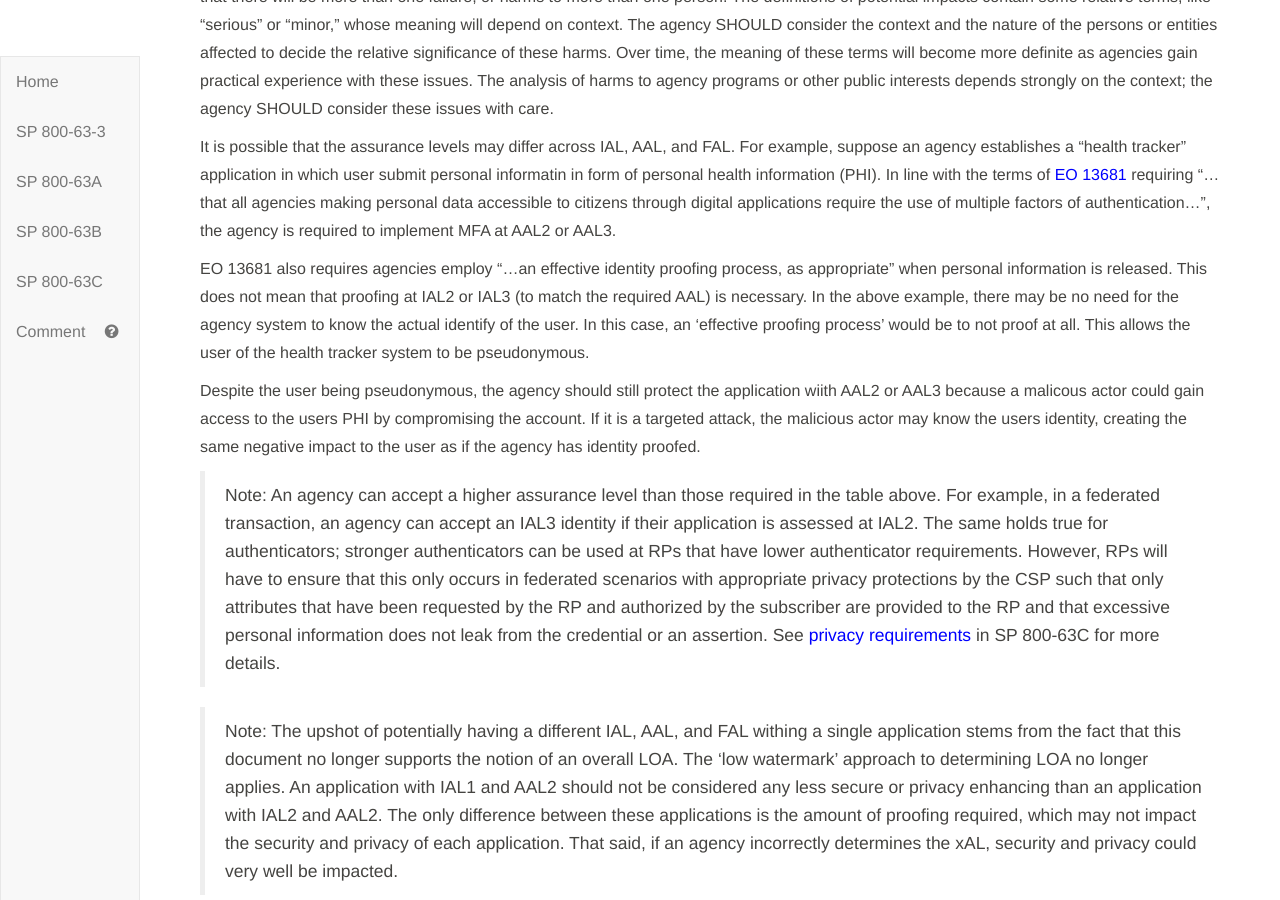
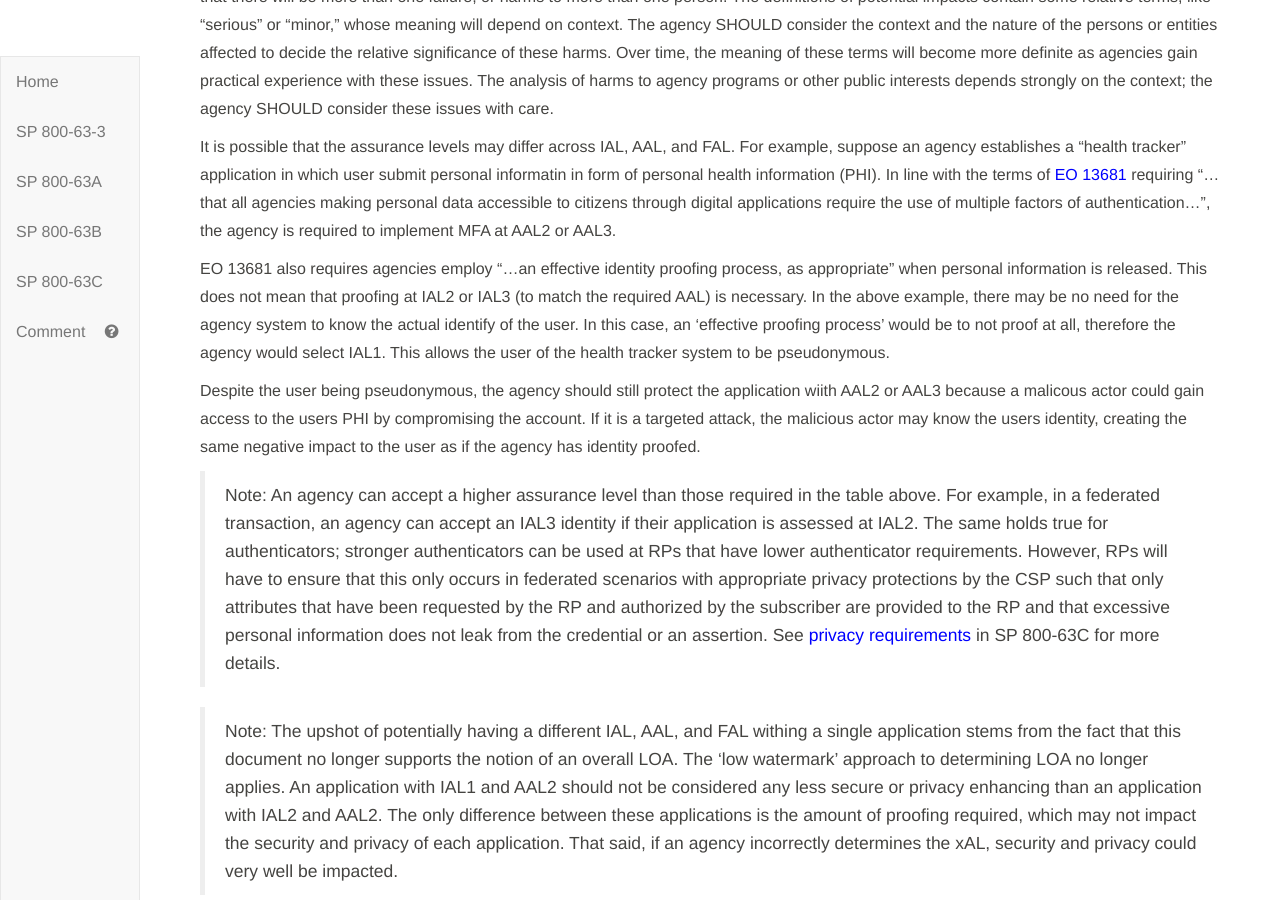
Before and after one commit to usnistgov/800-63-3, a Jekyll site: the page built from sp800-63-3/sec6_xAL.md, in a window 1280 px wide and 900 px high, scrolled down 702 px. Built offline with Jekyll 4.4.1, drawn with Linux system fonts in a browser that asks for light colours; our own code applies the rules of GitHub Pages for plain Markdown files.

Commit message:
Closes #760

```diff
--- a/sp800-63-3/sec6_xAL.md
+++ b/sp800-63-3/sec6_xAL.md
@@ -73,7 +73,7 @@ In analyzing risks, the agency SHALL consider all of the expected direct and ind
 
 It is possible that the assurance levels may differ across IAL, AAL, and FAL. For example, suppose an agency establishes a "health tracker" application in which user submit personal informatin in form of personal health information (PHI). In line with the terms of [EO 13681](#EO13681) requiring "...that all agencies making personal data accessible to citizens through digital applications require the use of multiple factors of authentication...", the agency is required to implement MFA at AAL2 or AAL3.
 
-EO 13681 also requires agencies employ "...an effective identity proofing process, as appropriate" when personal information is released. This does not mean that proofing at IAL2 or IAL3 (to match the required AAL) is necessary. In the above example, there may be no need for the agency system to know the actual identify of the user. In this case, an 'effective proofing process' would be to not proof at all. This allows the user of the health tracker system to be pseudonymous.
+EO 13681 also requires agencies employ "...an effective identity proofing process, as appropriate" when personal information is released. This does not mean that proofing at IAL2 or IAL3 (to match the required AAL) is necessary. In the above example, there may be no need for the agency system to know the actual identify of the user. In this case, an 'effective proofing process' would be to not proof at all, therefore the agency would select IAL1. This allows the user of the health tracker system to be pseudonymous.
 
 Despite the user being pseudonymous, the agency should still protect the application wiith AAL2 or AAL3 because a malicous actor could gain access to the users PHI by compromising the account. If it is a targeted attack, the malicious actor may know the users identity, creating the same negative impact to the user as if the agency has identity proofed.
 
```
